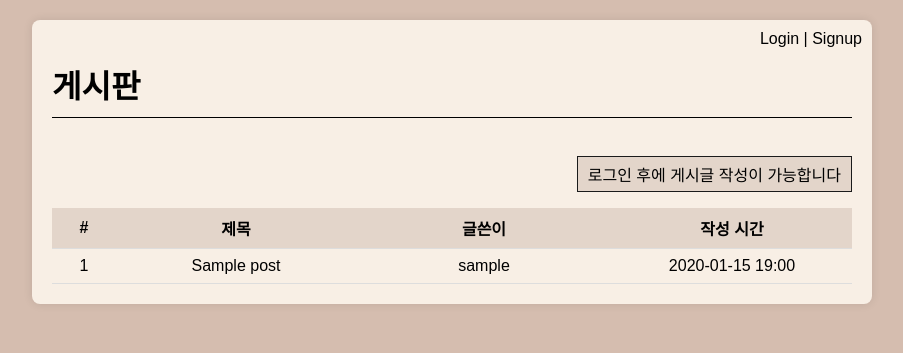
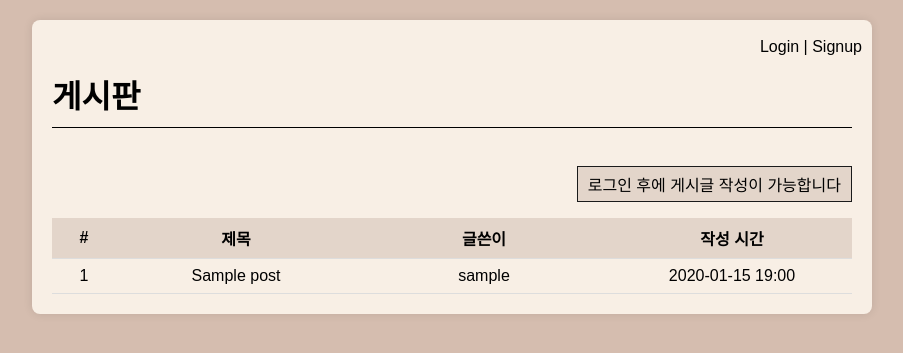
Before and after one commit to LABYRINTH3/NEW_BulletinBoard, a Django app: page /board/ in a window 1280 px wide. Shown: the top 353 px of the page, without its empty margins (188-1091 px from the left). Run offline with Django 5.2, Linux system fonts and the light colour scheme; tables that the repository leaves empty hold one stand-in row (values such as "Sample post").

Commit message:
template update

```diff
--- a/templates/pages/board.html
+++ b/templates/pages/board.html
@@ -27,6 +27,8 @@
             color: black; /* Set the color of the heading */
             border-bottom: 1px solid #000; /* Add a bottom border to the heading */
             padding-bottom: 10px; /* Add some padding below the heading */
+            padding-top: 10px;
+
         }
         /* Link styles */
         .create-post {
@@ -74,6 +76,18 @@
         a:hover {
             text-decoration: underline; /* Add underline on hover */
         }
+        .user-menu {
+            position: absolute;
+            top: 10px;
+            right: 10px;
+            margin-top: 8px;
+        }
+
+        .login-link,
+        .signup-link {
+            color: #000;
+        }
+
         /* Media query for mobile devices */
         @media only screen and (max-width: 600px) {
             table {
@@ -91,17 +105,18 @@
                 padding: 5px 8px; /* Adjust padding for smaller screens */
             }
         }
+
     </style>
 </head>
 <body>
     <!-- Main content container -->
     <div class="container">
         <!-- Displaying current user's account information -->
-    <div style="position: absolute; top: 10px; right: 10px;">
+    <div class="user-menu">
         {% if user.is_authenticated %}
             {{ user.username }}님 환영합니다 | <a href="{% url 'logout' %}">Logout</a>
         {% else %}
-            <a href="{% url 'login' %}" style="color: #000;">Login</a> | <a href="{% url 'signup' %}" style="color: #000;">Signup</a>
+            <a href="{% url 'login' %}" class="login-link">Login</a> | <a href="{% url 'signup' %}" class="signup-link">Signup</a>
         {% endif %}
     </div>
         <!-- Heading -->
```
